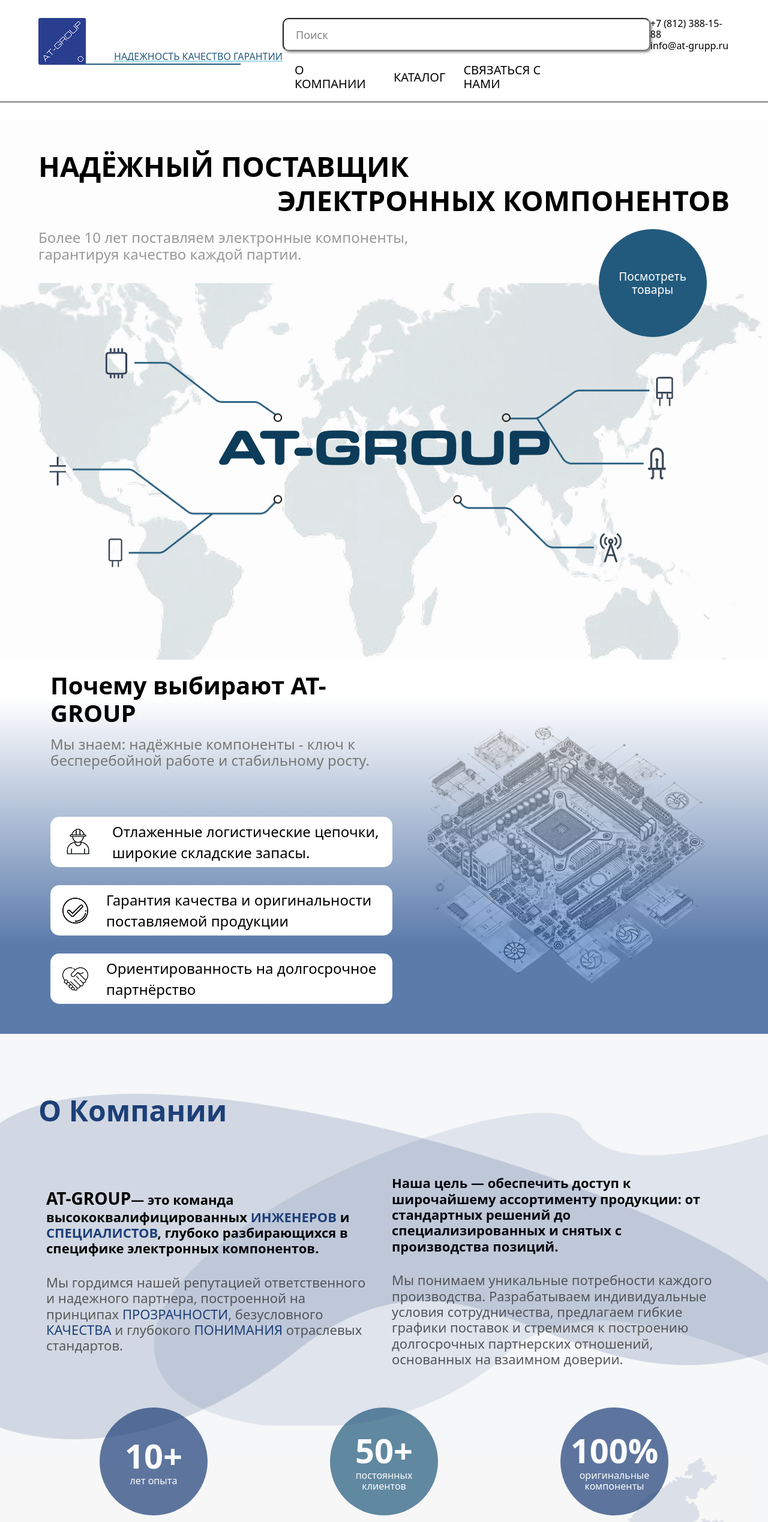
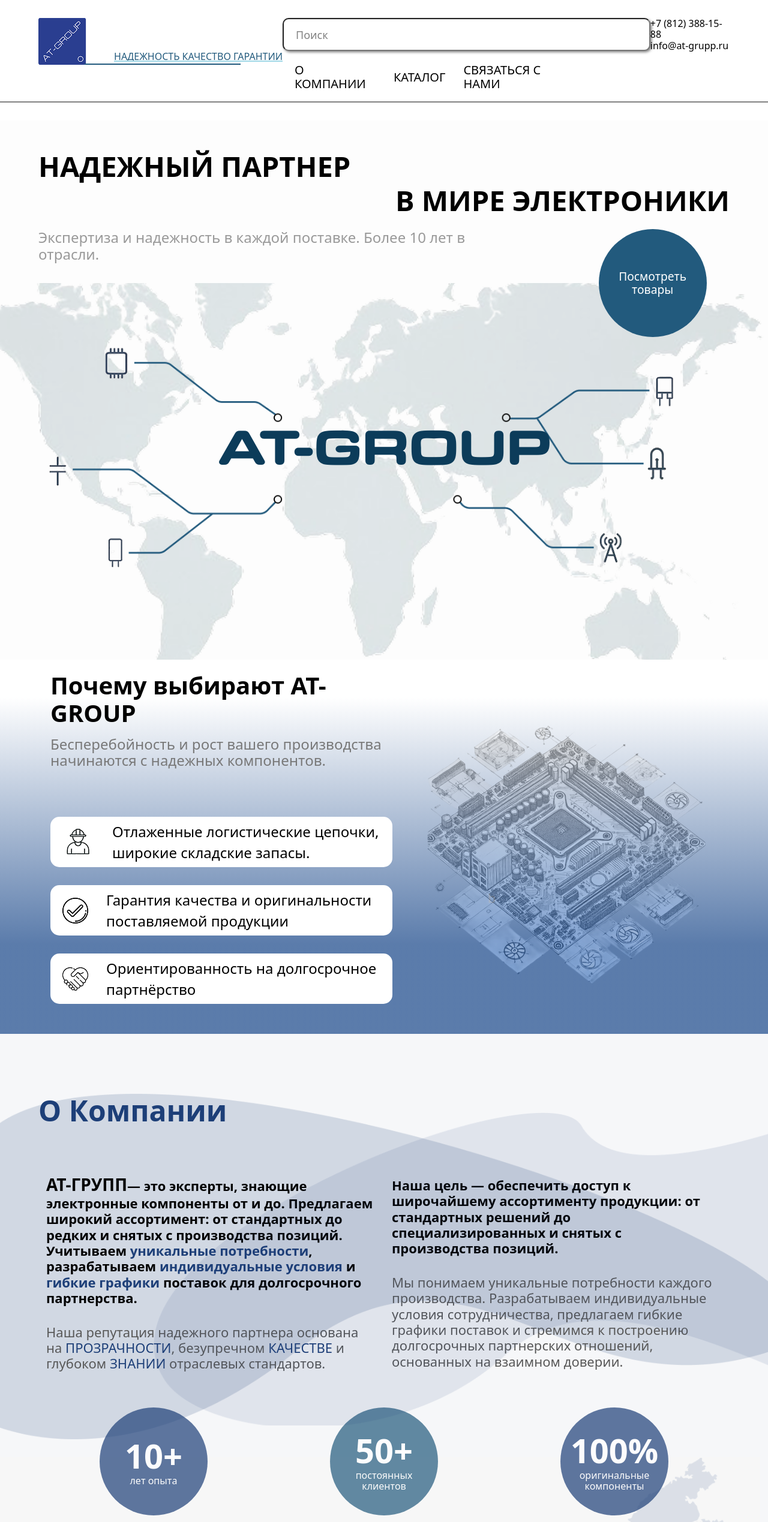
Before and after one commit to Azaro68/at-group, a Vue app: page / in a window 1280 px wide. Shown: the top 2538 px of the page at 60% size. Built offline with nearby package versions, Linux system fonts and the light colour scheme.

Commit message:
Обновил текст v 2.0

```diff
--- a/src/components/element/AboutCompany.vue
+++ b/src/components/element/AboutCompany.vue
@@ -5,9 +5,8 @@
                 <h2>О Компании</h2>
                 <div class="aboutText">
                     <div class="textLeft">
-                        <p class="mainDescript"><span class="name">AT-GROUP</span>— это команда высококвалифицированных <span class="specialist">ИНЖЕНЕРОВ</span> и <span class="specialist">СПЕЦИАЛИСТОВ</span>,
-                            глубоко разбирающихся в специфике электронных компонентов.</p>
-                        <p class="descript">Мы гордимся нашей репутацией ответственного и надежного партнера, построенной на принципах <span class="specialist">ПРОЗРАЧНОСТИ</span>, безусловного <span class="specialist">КАЧЕСТВА</span> и глубокого <span class="specialist">ПОНИМАНИЯ</span> отраслевых стандартов.</p>
+                        <p class="mainDescript"><span class="name">АТ-ГРУПП</span>— это эксперты, знающие электронные компоненты от и до. Предлагаем широкий ассортимент: от стандартных до редких и снятых с производства позиций. Учитываем <span class="specialist">уникальные потребности</span>, разрабатываем <span class="specialist">индивидуальные условия</span> и <span class="specialist">гибкие графики</span> поставок для долгосрочного партнерства.</p>
+                        <p class="descript">Наша репутация надежного партнера основана на <span class="specialist">ПРОЗРАЧНОСТИ</span>, безупречном <span class="specialist">КАЧЕСТВЕ</span> и глубоком <span class="specialist">ЗНАНИИ</span> отраслевых стандартов.</p>
                     </div>
                     <div class="textRight">
                         <p class="mainDescript">Наша цель — обеспечить доступ к широчайшему ассортименту продукции: от стандартных решений до специализированных и снятых с производства позиций.</p>
--- a/src/components/element/EngineeringSystems.vue
+++ b/src/components/element/EngineeringSystems.vue
@@ -2,11 +2,11 @@
   <div class="engineering-systems-wrapper">
     <div class="engineeringSystems container">
       <div class="titleMain">
-        <h2>НАДЁЖНЫЙ ПОСТАВЩИК</h2>
-        <h2 style="text-align: right;">ЭЛЕКТРОННЫХ КОМПОНЕНТОВ</h2>
+        <h2>НАДЕЖНЫЙ ПАРТНЕР</h2>
+        <h2 style="text-align: right;">В МИРЕ ЭЛЕКТРОНИКИ</h2>
       </div>
       <div class="products">
-        <p>Более 10 лет поставляем электронные компоненты, гарантируя качество каждой партии.</p>
+        <p>Экспертиза и надежность в каждой поставке. Более 10 лет в отрасли.</p>
         <button>
           <a
             href="https://docs.google.com/spreadsheets/d/144oxj1Slg5jTyeeTlq7FZYRUwbSg2oYhNd1mKy0PSGw/edit?hl=ru&gid=0"
--- a/src/components/element/WhyChoose.vue
+++ b/src/components/element/WhyChoose.vue
@@ -3,7 +3,7 @@
         <div class="container whyChoose">
             <div class="content">
             <h2>Почему выбирают AT-GROUP</h2>
-            <p class="descript">Мы знаем: надёжные компоненты - ключ к бесперебойной работе и стабильному росту.</p>
+            <p class="descript">Бесперебойность и рост вашего производства начинаются с надежных компонентов.</p>
             <div class="reasons">
                 <div class="card">
                     <img src="../../assets/img/WhyChoose/image 23.png" alt="">
```
